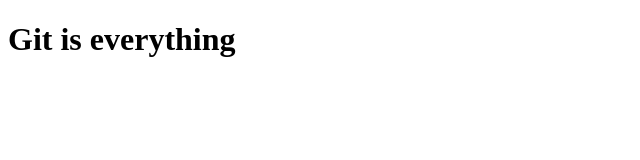
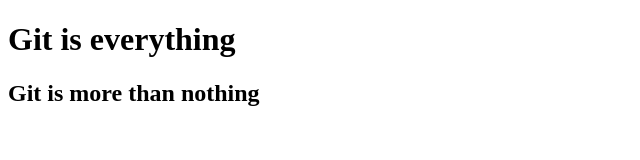
Before and after one commit to khanm2758/home_work, a plain HTML site: page nav.html in a window 1280 px wide. Shown: the whole page, without its empty margins (0-640 px from the left). Drawn offline with Linux system fonts and the light colour scheme.

```diff
--- a/nav.html
+++ b/nav.html
@@ -8,5 +8,6 @@
   </head>
   <body>
     <h1>Git is everything</h1>
+    <h2>Git is more than nothing</h2>
   </body>
 </html>
```
